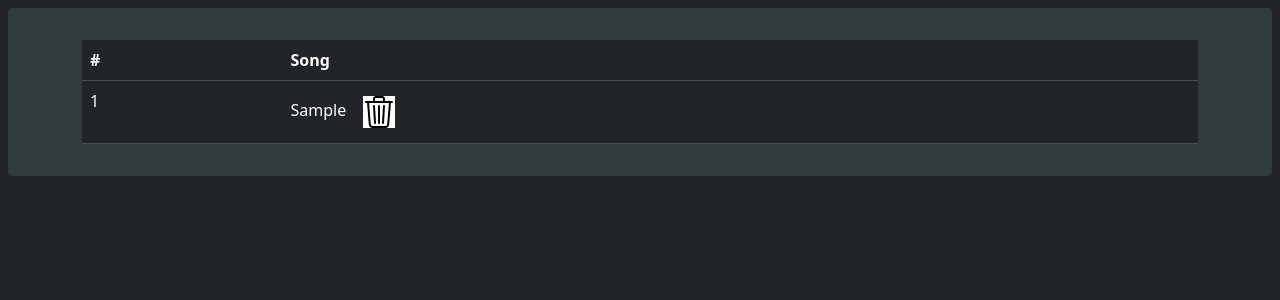
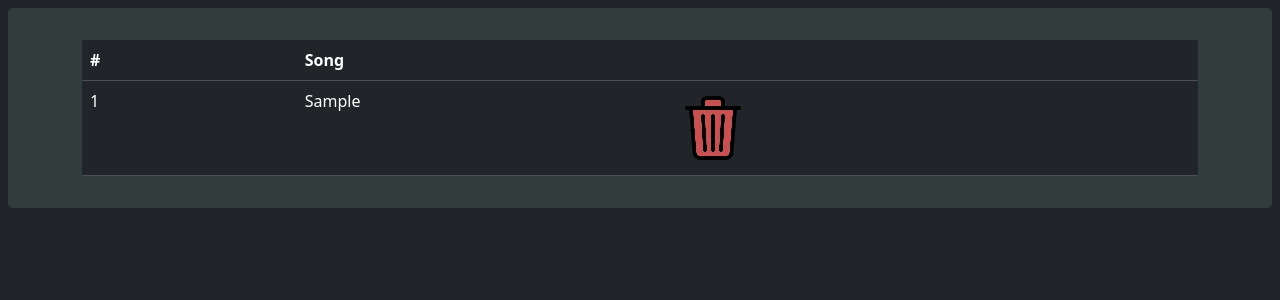
Before and after one commit to 17hoehbr/OpenMic-Karaoke, a Flask app: template templates/queue.html in a window 1280 px wide. Shown: the part 64-364 px from the top of the page. Run offline with Flask 3, Linux system fonts and the light colour scheme; the template is opened without the code that fills it: most values are stand-ins (such as "Sample title", 1, 10 or a date in 2020); some libraries are stand-ins or nearby versions.

Commit message:
frontend changes to queue

```diff
--- a/templates/queue.html
+++ b/templates/queue.html
@@ -2,10 +2,10 @@
 
 {% block head %}
 <style>
-  .img {
-    height:32px;
-    width:32px;
-    background-color: white;
+  .btn-group-sm .btn {
+    width: 32px;
+    height: 32px;
+    vertical-align: middle;
   }
 </style>
 {% endblock %}
@@ -17,20 +17,26 @@
     <tbody>
       <thead>
         <th>#</th>
+        <th> </th>
         <th>Song</th>
+        <th> </th>
       </thead>
       {% for i in song_queue %}
         <tr>
           <td>
             {{ loop.index }}
+          </td>
+          <td>
             <div class="btn-group btn-group-sm">
-              {% if loop.index > 2 %} <button type="button" onclick="move_up('{{ i }}')" class="btn"><img src="./static/icons/arrow-up-circle.svg" alt="up" class="img"></button>{% endif %}
-              {% if loop.index < loop.length and loop.index > 1 %} <button type="button" onclick="move_down('{{ i }}')" class="btn"><img src="./static/icons/arrow-down-circle.svg" alt="down" class="img"></button>{% endif %}
+              {% if loop.index > 2 %} <button type="button" onclick="move_up('{{ i }}')" class="btn"><img src="./static/icons/arrow-up-circle.webp" alt="up" class="img"></button>{% endif %}
+              {% if loop.index < loop.length and loop.index > 1 %} <button type="button" onclick="move_down('{{ i }}')" class="btn"><img src="./static/icons/arrow-down-circle.webp" alt="down" class="img"></button>{% endif %}
             </div>
           </td>
           <td>
             {{ song_dict[i] }}
-            {% if loop.index >= 1 %}<button type="button btn-sm" onclick="del_song('{{ i }}')" class="btn"><img src="./static/icons/trash3.svg" alt="delete" class="img"></button>{% endif %}
+          </td>
+          <td>
+            {% if loop.index >= 1 %}<button type="button btn-sm" onclick="del_song('{{ i }}')" class="btn"><img src="./static/icons/trash3.webp" alt="delete" class="img"></button>{% endif %}
           </td>
         </tr>
       {% endfor %}
```
Also changed, not shown: templates/admin.html (+19 -4 lines), static/icons/arrow-down-circle.webp (added), static/icons/arrow-up-circle.webp (added), static/icons/fast-forward.webp (added), static/icons/pause-btn-fill.svg (deleted), static/icons/pause-btn.svg (added), static/icons/pause-btn.webp (added), static/icons/play-btn-fill.svg (deleted), static/icons/play-btn.svg (added), static/icons/play-btn.webp (added), static/icons/rewind.webp (added), static/icons/trash3.webp (added).
